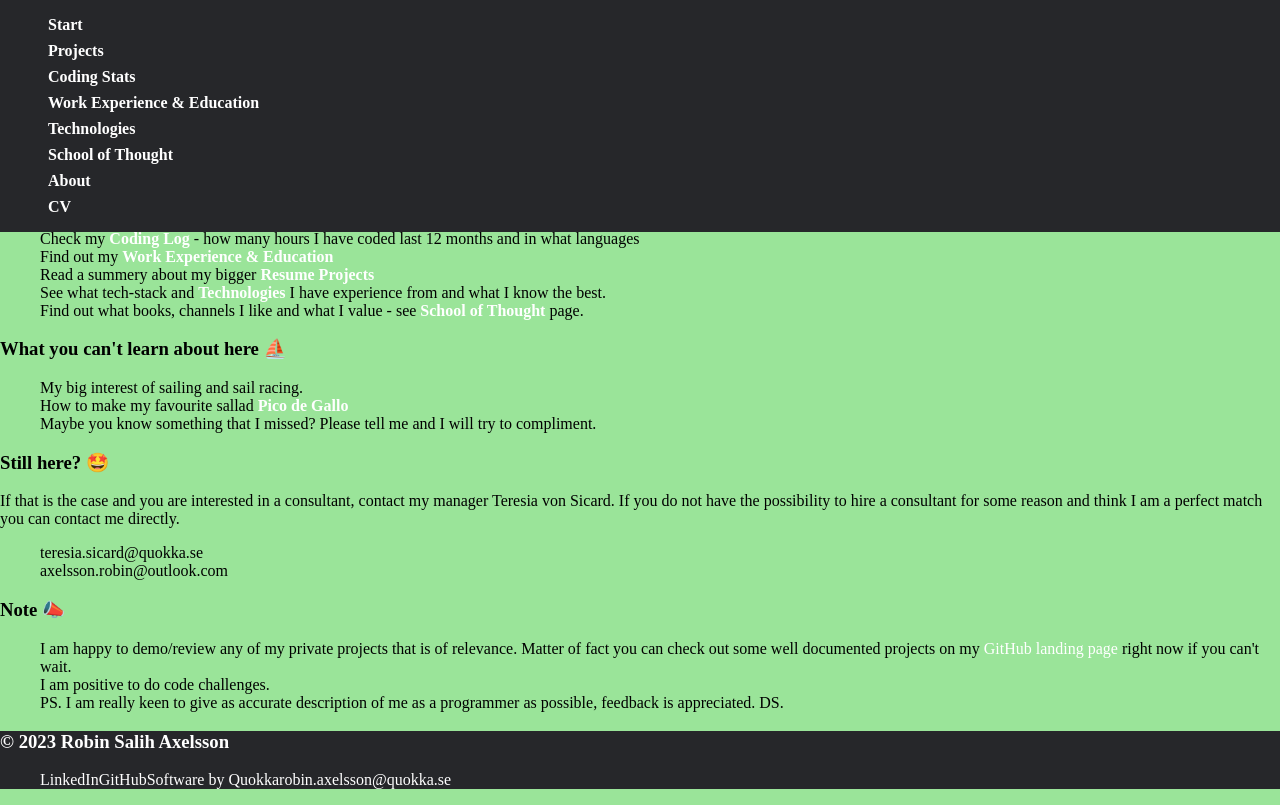
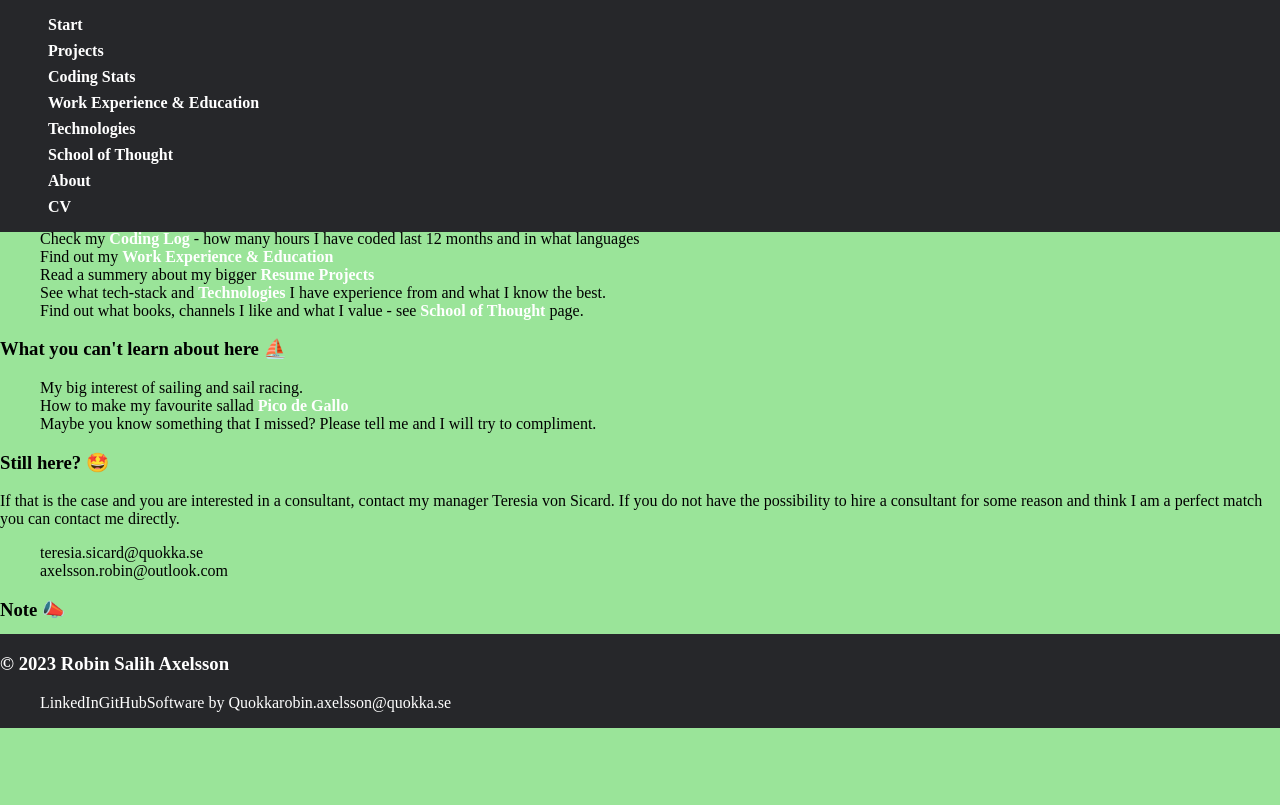
Before and after one commit to RobinAxelsson/personal-jam, a Next.js app: page / in a window 1280 px wide. Built offline with nearby package versions, Linux system fonts and the light colour scheme.

Commit message:
footer is good and bottom of page

```diff
--- a/styles/globals.css
+++ b/styles/globals.css
@@ -124,17 +124,12 @@ footer {
   background-color: var(--clr-font-primary);
 }
 
-/* * {
-  border-width: 1px;
-  border-style: solid;
-} */
-
 
 footer {
-  /* position:absolute;
+  position:absolute;
   right: 0;
   left:0;
-  bottom: 0; */
+  bottom: 0;
   /* width: 100%; */
   /* padding-block: 100px;
   margin: 0 auto;
```
